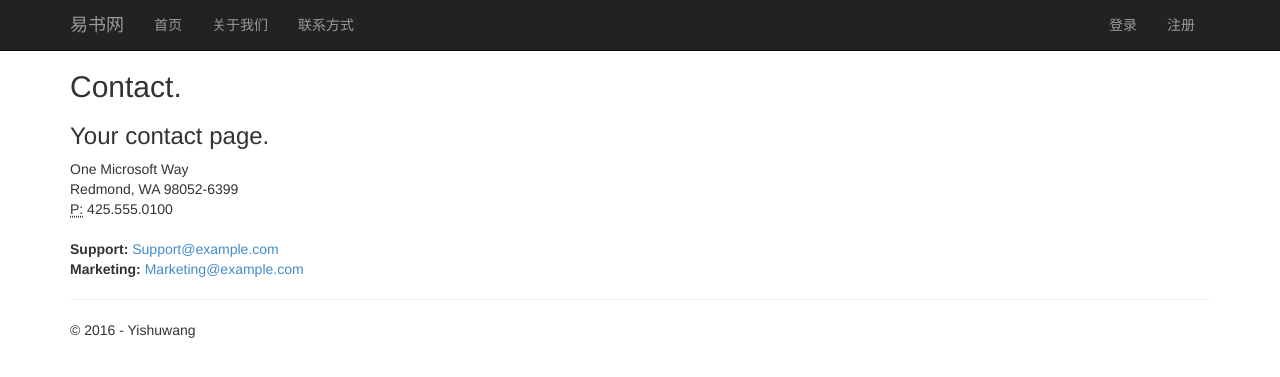
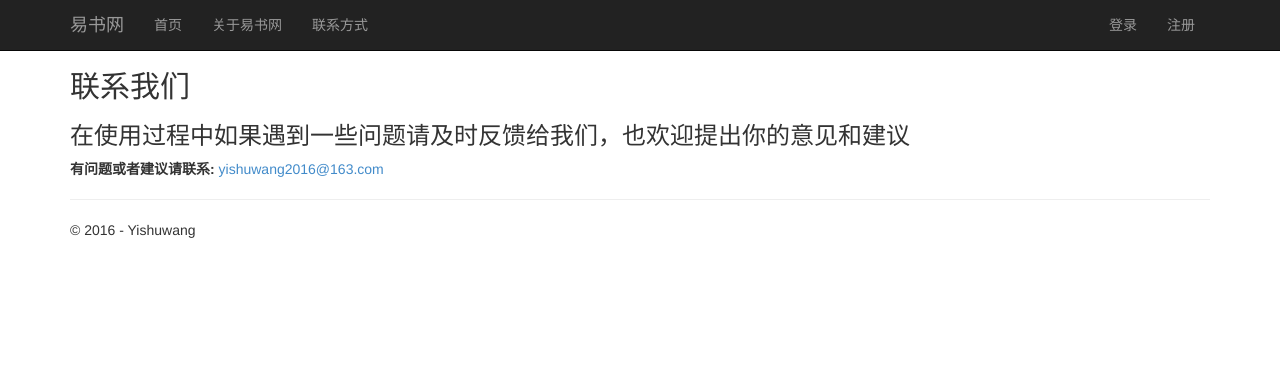
Before and after one commit to shenqili/Yishuwang, a Django app: page /contact in a window 1280 px wide. Shown: the top 377 px of the page. Run offline with Django 3.2, Linux system fonts and the light colour scheme; some libraries are stand-ins or nearby versions.

Commit message:
修改了一些小细节和小bug
首页显示的时候按照最新发布的排列，搜索的时候输入关键字即可，不需要全部输入课程名称

```diff
--- a/app/templates/app/book_detail.html
+++ b/app/templates/app/book_detail.html
@@ -1,6 +1,7 @@
 {% extends "app/layout.html" %}
 {% block content %}
 <h1>书籍详情</h1>
+    {% for Book in book  %}
     <ul>
         <li>书名：{{ Book.name_book }}</li>
         <li>年级：{{ Book.grade_book }}</li>
@@ -10,4 +11,5 @@
         <li>发布者邮箱：{{ Book.master.email }}</li>
         <img src="/media/{{ Book.photo_book }}  " height="300" width="200" />
     </ul>
+    {% endfor %}
 {% endblock %}
--- a/app/templates/app/contact.html
+++ b/app/templates/app/contact.html
@@ -2,19 +2,11 @@
 
 {% block content %}
 
-<h2>{{ title }}.</h2>
+<h2>{{ title }}</h2>
 <h3>{{ message }}</h3>
 
 <address>
-    One Microsoft Way<br />
-    Redmond, WA 98052-6399<br />
-    <abbr title="Phone">P:</abbr>
-    425.555.0100
-</address>
-
-<address>
-    <strong>Support:</strong>   <a href="mailto:Support@example.com">Support@example.com</a><br />
-    <strong>Marketing:</strong> <a href="mailto:Marketing@example.com">Marketing@example.com</a>
+    <strong>有问题或者建议请联系:</strong>   <a href="mailto:yishuwang2016@163.com">yishuwang2016@163.com</a><br />
 </address>
 
 {% endblock %}
--- a/app/templates/app/layout.html
+++ b/app/templates/app/layout.html
@@ -24,7 +24,7 @@
             <div class="navbar-collapse collapse">
                 <ul class="nav navbar-nav">
                     <li><a href="{% url 'home' %}">首页</a></li>
-                    <li><a href="{% url 'about' %}">关于我们</a></li>
+                    <li><a href="{% url 'about' %}">关于易书网</a></li>
                     <li><a href="{% url 'contact' %}">联系方式</a></li>
                 </ul>
                 {% include 'app/loginpartial.html' %}
--- a/app/views.py
+++ b/app/views.py
@@ -47,8 +47,8 @@ def home(request):
         form = search_form(request.POST)
         if form.is_valid():
             book_name = form.cleaned_data['keyword']
-            book_list_all = book.objects.filter(name_book=book_name)
-            panginator = Paginator(book_list_all, 2)
+            book_list_all = book.objects.filter(name_book__contains=book_name)
+            panginator = Paginator(book_list_all, 200)
             page = request.GET.get('page')
             try:
                 books = panginator.page(page)
@@ -71,7 +71,7 @@ def home(request):
             form = search_form()
             return HttpResponseRedirect('/')
     else:
-        book_list_all = book.objects.all()
+        book_list_all = book.objects.order_by('id').reverse()
         panginator = Paginator(book_list_all,2)
         page = request.GET.get('page')
         try:
@@ -99,8 +99,8 @@ def contact(request):
         request,
         'app/contact.html',
         {
-            'title':'Contact',
-            'message':'Your contact page.',
+            'title':'联系我们',
+            'message':'在使用过程中如果遇到一些问题请及时反馈给我们，也欢迎提出你的意见和建议',
             'year':datetime.now().year,
         }
     )
@@ -112,8 +112,8 @@ def about(request):
         request,
         'app/about.html',
         {
-            'title':'About',
-            'message':'Your application description page.',
+            'title':'关于',
+            'message':'易书网使用说明',
             'year':datetime.now().year,
         }
     )
@@ -1181,14 +1181,15 @@ def need_book(request):
 
 
 def book_detail(request,book_id):
-    #返回的是一个数组如果不加[0]显示不出来
-    Book= book.objects.filter(id=book_id)[0]
+    #filter return quseryset
+    #get return the book object
+    BOOK= book.objects.filter(id=book_id)
     return render(
         request,
         'app/book_detail.html',
         {
             'title':'书籍详情',
             'year':datetime.now().year,
-            'Book':Book,
+            'book':BOOK,
         }
     )
```
Also changed, not shown: app/templates/app/about.html (+7 -2 lines), db.sqlite3.
